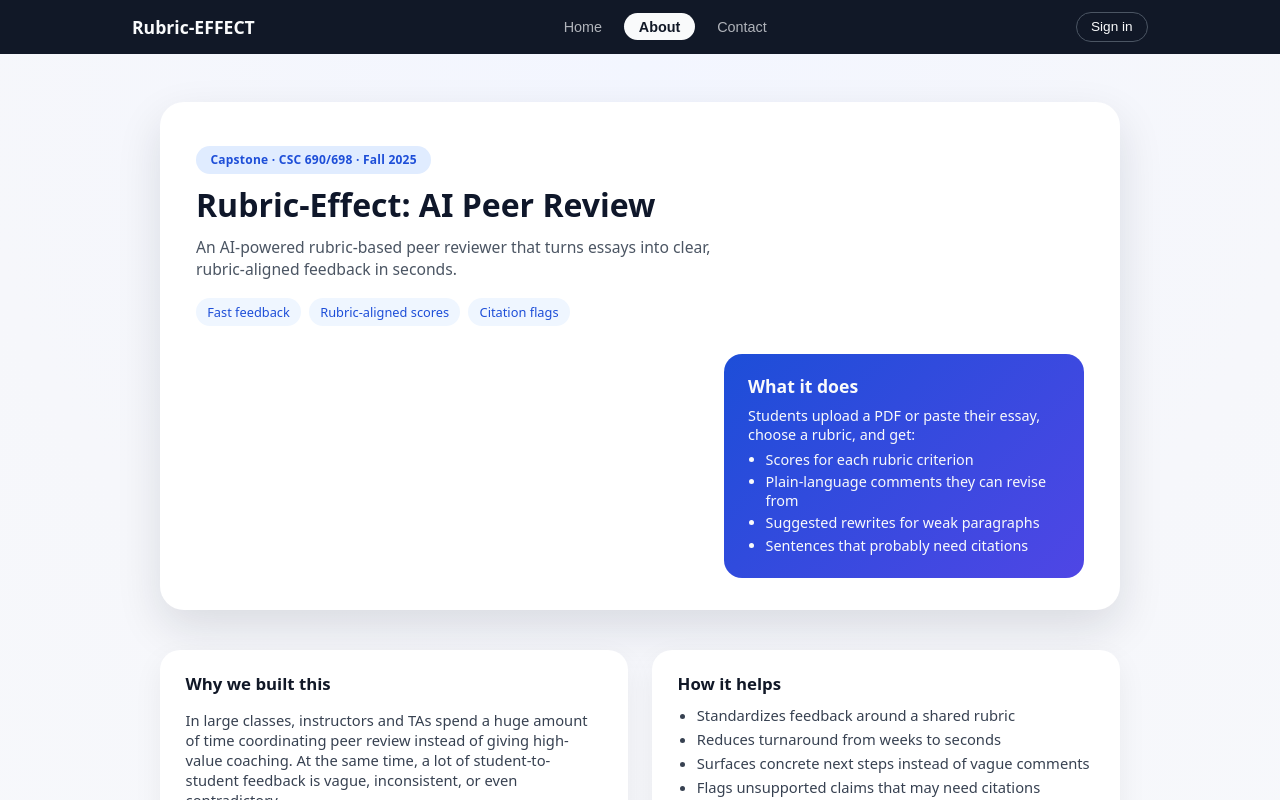
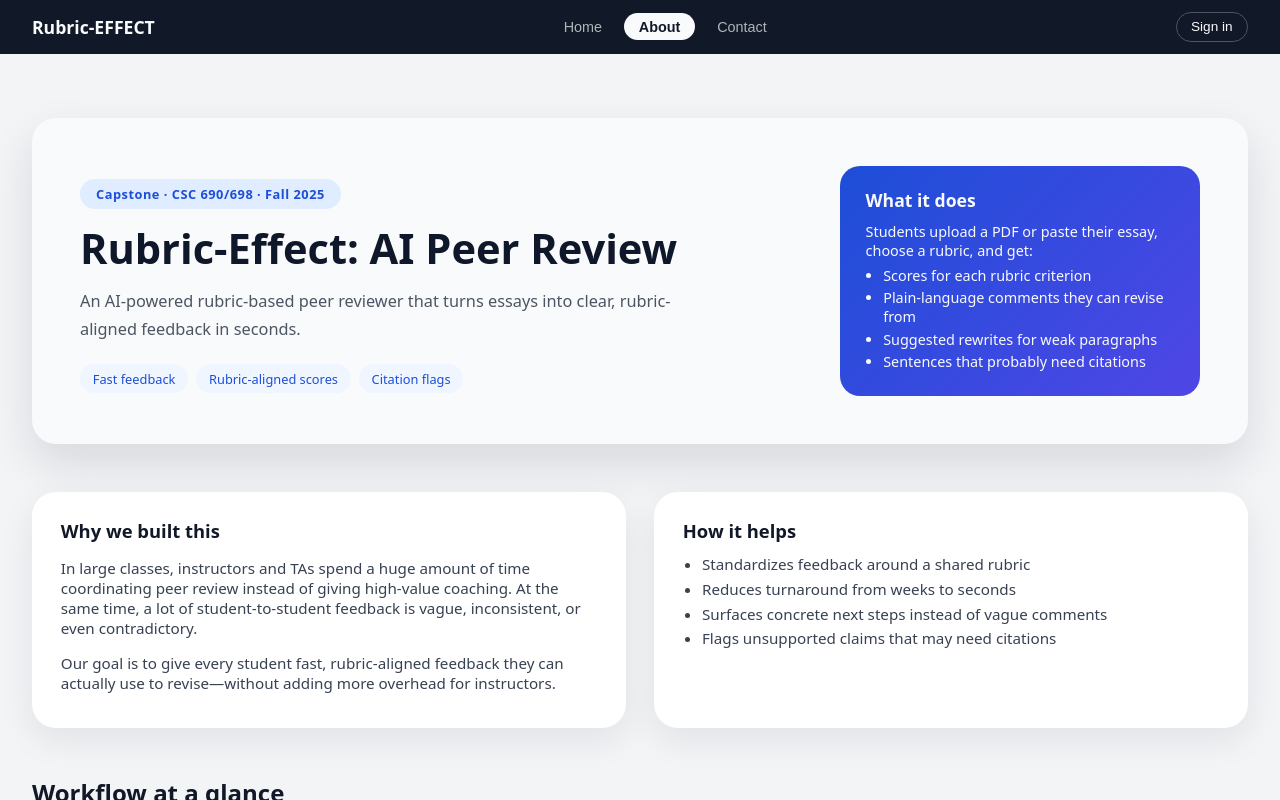
Before and after one commit to meetpatel181103/Rubric-Effect-AI_peer_review_CSC690, a React (Vite) app in the folder frontend/ai-peer-review-frontend/: page / in a window 1280 px wide. Both pictures are taken after a click on the button "About". Shown: the top 800 px of the page. Built offline with nearby package versions, Linux system fonts and the light colour scheme.

Commit message:
Fixed css

```diff
--- a/frontend/ai-peer-review-frontend/src/App.css
+++ b/frontend/ai-peer-review-frontend/src/App.css
@@ -20,28 +20,55 @@
 
 .nav-inner {
 	width: 100%;
-	max-width: 1080px;
+	max-width: 1400px; /* match your site width */
 	margin: 0 auto;
 	padding: 0.75rem 2rem;
 	display: flex;
 	align-items: center;
-	justify-content: space-between;
 	gap: 1.5rem;
 }
 
+/* Make the logo stick fully left */
 .nav-logo {
 	font-weight: 600;
 	font-size: 1.1rem;
+	margin-right: auto; /* ⬅ pushes everything else to the right */
 }
 
+/* Center nav links by removing flex:1 and using auto margins */
 .nav-links {
 	display: flex;
 	gap: 0.5rem;
-	flex: 1;
-	justify-content: center;
+	margin: 0 auto; /* ⬅ centers the middle cluster */
 }
 
-/* Works for both <button> and <a> with className="nav-link" */
+/* Sign in stays fully right */
+.nav-signin {
+	margin-left: auto; /* ⬅ pushes this button completely right */
+	border: 1px solid #4b5563;
+	background: transparent;
+	color: #f9fafb;
+	border-radius: 999px;
+	padding: 0.4rem 0.9rem;
+	font-size: 0.85rem;
+	cursor: pointer;
+	transition: background-color 0.15s ease, color 0.15s ease,
+		border-color 0.15s ease;
+}
+
+.nav-signin:hover {
+	background-color: #e5e7eb;
+	color: #111827;
+	border-color: transparent;
+}
+
+.nav-signin-active {
+	background-color: #e5e7eb;
+	color: #111827;
+	border-color: transparent;
+}
+
+/* unchanged nav-link styles */
 .nav-link {
 	background: transparent;
 	border: none;
@@ -69,35 +96,6 @@
 	color: #111827;
 	opacity: 1;
 	font-weight: 600;
-}
-
-.nav-link:focus-visible {
-	outline: 2px solid #3b82f6;
-	outline-offset: 2px;
-}
-
-.nav-signin {
-	border: 1px solid #4b5563;
-	background: transparent;
-	color: #f9fafb;
-	border-radius: 999px;
-	padding: 0.4rem 0.9rem;
-	font-size: 0.85rem;
-	cursor: pointer;
-	transition: background-color 0.15s ease, color 0.15s ease,
-		border-color 0.15s ease;
-}
-
-.nav-signin:hover {
-	background-color: #e5e7eb;
-	color: #111827;
-	border-color: transparent;
-}
-
-.nav-signin-active {
-	background-color: #e5e7eb;
-	color: #111827;
-	border-color: transparent;
 }
 
 /* ───────── HERO / JUMBOTRON ───────── */
@@ -642,14 +640,9 @@
 /* === ABOUT PAGE STYLES ========================================= */
 
 .about-page {
-	min-height: 100vh;
-	padding: 3rem 1.5rem 4rem;
-	background: radial-gradient(
-		circle at top,
-		#f3f6ff 0,
-		#f6f7fb 40%,
-		#f8fafc 100%
-	);
+	min-height: calc(100vh - 56px); /* account for navbar */
+	padding: 4rem 2rem 4.5rem;
+	background: #f3f4f6;
 	display: flex;
 	justify-content: center;
 	box-sizing: border-box;
@@ -657,61 +650,62 @@
 
 .about-container {
 	width: 100%;
-	max-width: 960px;
+	max-width: 1400px; /* match hero / rubrics / upload */
 }
 
 /* Hero section */
 
 .about-hero {
 	display: flex;
-	flex-direction: column;
-	gap: 1.75rem;
-	padding: 2rem 2.25rem;
-	border-radius: 24px;
-	background: #ffffff;
-	box-shadow: 0 18px 45px rgba(15, 23, 42, 0.12);
-	margin-bottom: 2.5rem;
+	flex-direction: row;
+	gap: 2.5rem;
+	padding: 3rem 3rem;
+	border-radius: 1.5rem;
+	background: #f9fafb;
+	box-shadow: 0 20px 45px rgba(15, 23, 42, 0.12);
+	margin-bottom: 3rem;
 }
 
 .about-hero-text {
-	max-width: 540px;
+	max-width: 640px;
 }
 
 .about-pill {
 	display: inline-block;
-	font-size: 0.75rem;
-	padding: 0.35rem 0.9rem;
+	font-size: 0.8rem;
+	padding: 0.4rem 1rem;
 	border-radius: 999px;
 	background: #e0ecff;
 	color: #1d4ed8;
 	font-weight: 600;
-	letter-spacing: 0.02em;
-	margin-bottom: 0.75rem;
+	letter-spacing: 0.04em;
+	margin-bottom: 0.9rem;
 }
 
 .about-title {
-	font-size: 2rem;
+	font-size: clamp(2rem, 3vw + 1rem, 2.6rem); /* similar to hero-title */
 	line-height: 1.2;
-	margin: 0 0 0.75rem;
+	margin: 0 0 0.9rem;
 	color: #0f172a;
 }
 
 .about-subtitle {
 	margin: 0;
 	color: #4b5563;
-	font-size: 0.98rem;
+	font-size: 1.02rem;
+	line-height: 1.7;
 }
 
 .about-hero-tags {
 	display: flex;
 	flex-wrap: wrap;
 	gap: 0.5rem;
-	margin-top: 1.1rem;
+	margin-top: 1.3rem;
 }
 
 .about-hero-tags span {
 	font-size: 0.8rem;
-	padding: 0.3rem 0.7rem;
+	padding: 0.35rem 0.8rem;
 	border-radius: 999px;
 	background: #eff6ff;
 	color: #1d4ed8;
@@ -722,15 +716,15 @@
 .about-hero-card {
 	margin-left: auto;
 	max-width: 360px;
-	padding: 1.25rem 1.5rem;
-	border-radius: 18px;
+	padding: 1.4rem 1.6rem;
+	border-radius: 1.25rem;
 	background: linear-gradient(135deg, #1d4ed8, #4f46e5);
 	color: #f9fafb;
 	font-size: 0.9rem;
 }
 
 .about-hero-card h2 {
-	margin: 0 0 0.5rem;
+	margin: 0 0 0.6rem;
 	font-size: 1.1rem;
 }
 
@@ -747,45 +741,33 @@
 	margin-bottom: 0.2rem;
 }
 
-/* On smaller screens, stack hero vertically */
-@media (max-width: 768px) {
-	.about-hero {
-		padding: 1.5rem 1.4rem;
-	}
-
-	.about-hero-card {
-		margin-left: 0;
-		margin-top: 1rem;
-	}
-}
-
 /* Problem / solution cards */
 
 .about-grid {
 	display: grid;
 	grid-template-columns: repeat(2, minmax(0, 1fr));
-	gap: 1.5rem;
-	margin-bottom: 2.5rem;
+	gap: 1.75rem;
+	margin-bottom: 3rem;
 }
 
 .about-card {
 	background: #ffffff;
-	border-radius: 20px;
-	padding: 1.4rem 1.6rem;
-	box-shadow: 0 10px 30px rgba(15, 23, 42, 0.06);
-	font-size: 0.92rem;
+	border-radius: 1.5rem;
+	padding: 1.6rem 1.8rem;
+	box-shadow: 0 12px 35px rgba(15, 23, 42, 0.08);
+	font-size: 0.95rem;
 	color: #374151;
 }
 
 .about-card h3 {
 	margin-top: 0;
-	margin-bottom: 0.6rem;
-	font-size: 1.05rem;
+	margin-bottom: 0.7rem;
+	font-size: 1.15rem;
 	color: #111827;
 }
 
 .about-card p {
-	margin-bottom: 0.55rem;
+	margin-bottom: 0.6rem;
 }
 
 .about-list {
@@ -794,25 +776,18 @@
 }
 
 .about-list li {
-	margin-bottom: 0.25rem;
-}
-
-/* Stack cards on small screens */
-@media (max-width: 768px) {
-	.about-grid {
-		grid-template-columns: 1fr;
-	}
+	margin-bottom: 0.3rem;
 }
 
 /* Sections */
 
 .about-section {
-	margin-bottom: 2.5rem;
+	margin-bottom: 3rem;
 }
 
 .about-section-title {
-	font-size: 1.2rem;
-	margin-bottom: 1rem;
+	font-size: 1.5rem;
+	margin-bottom: 1.1rem;
 	color: #111827;
 }
 
@@ -821,21 +796,21 @@
 .about-steps {
 	display: grid;
 	grid-template-columns: repeat(4, minmax(0, 1fr));
-	gap: 1rem;
+	gap: 1.2rem;
 }
 
 .about-step {
 	background: #ffffff;
-	border-radius: 18px;
-	padding: 1rem 1.1rem;
-	box-shadow: 0 8px 24px rgba(15, 23, 42, 0.05);
+	border-radius: 1.4rem;
+	padding: 1.1rem 1.2rem;
+	box-shadow: 0 10px 30px rgba(15, 23, 42, 0.06);
 	font-size: 0.9rem;
 	color: #374151;
 }
 
 .about-step h4 {
-	margin: 0.3rem 0 0.25rem;
-	font-size: 0.95rem;
+	margin: 0.4rem 0 0.3rem;
+	font-size: 0.98rem;
 	color: #111827;
 }
 
@@ -843,8 +818,8 @@
 	display: inline-flex;
 	align-items: center;
 	justify-content: center;
-	width: 1.7rem;
-	height: 1.7rem;
+	width: 1.8rem;
+	height: 1.8rem;
 	border-radius: 999px;
 	background: #e0ecff;
 	color: #1d4ed8;
@@ -852,66 +827,79 @@
 	font-weight: 600;
 }
 
-/* Steps responsive */
-@media (max-width: 900px) {
-	.about-steps {
-		grid-template-columns: repeat(2, minmax(0, 1fr));
-	}
-}
-@media (max-width: 640px) {
-	.about-steps {
-		grid-template-columns: 1fr;
-	}
-}
-
 /* Team */
 
 .about-team {
 	display: grid;
 	grid-template-columns: repeat(3, minmax(0, 1fr));
-	gap: 1.25rem;
+	gap: 1.4rem;
 }
 
 .about-team-member {
 	background: #ffffff;
-	border-radius: 18px;
-	padding: 1.1rem 1.2rem;
-	box-shadow: 0 8px 24px rgba(15, 23, 42, 0.04);
+	border-radius: 1.4rem;
+	padding: 1.2rem 1.3rem;
+	box-shadow: 0 10px 30px rgba(15, 23, 42, 0.06);
 	font-size: 0.9rem;
 	color: #374151;
 }
 
 .about-team-member h4 {
-	margin: 0 0 0.2rem;
-	font-size: 1rem;
+	margin: 0 0 0.25rem;
+	font-size: 1.02rem;
 	color: #111827;
 }
 
 .about-team-role {
-	margin: 0 0 0.4rem;
+	margin: 0 0 0.45rem;
 	font-size: 0.8rem;
 	text-transform: uppercase;
 	letter-spacing: 0.05em;
 	color: #6b7280;
 }
 
-@media (max-width: 900px) {
+/* Footer note */
+
+.about-footer-note {
+	font-size: 0.86rem;
+	color: #6b7280;
+	text-align: center;
+}
+
+/* Responsive */
+
+@media (max-width: 1024px) {
+	.about-hero {
+		flex-direction: column;
+		padding: 2.4rem 2rem;
+	}
+
+	.about-hero-card {
+		margin-left: 0;
+		max-width: 100%;
+	}
+
+	.about-grid {
+		grid-template-columns: 1fr;
+	}
+
 	.about-team {
 		grid-template-columns: repeat(2, minmax(0, 1fr));
 	}
 }
+
 @media (max-width: 640px) {
+	.about-page {
+		padding: 3.2rem 1.25rem 3.5rem;
+	}
+
+	.about-hero {
+		padding: 2rem 1.6rem;
+	}
+
 	.about-team {
 		grid-template-columns: 1fr;
 	}
-}
-
-/* Footer note */
-
-.about-footer-note {
-	font-size: 0.85rem;
-	color: #6b7280;
-	text-align: center;
 }
 
 /* === CONTACT SECTION ====================================== */
@@ -1072,7 +1060,7 @@
 
 .contact-section {
 	width: 100%;
-	padding: 4rem 1.5rem 4.5rem;
+	padding: 4rem 2rem 4.5rem;
 	display: flex;
 	justify-content: center;
 	background: #f3f4f6;
@@ -1080,10 +1068,10 @@
 
 .contact-container {
 	width: 100%;
-	max-width: 1100px;
+	max-width: 1400px; /* match home */
 	display: grid;
 	grid-template-columns: minmax(0, 1.4fr) minmax(0, 1fr);
-	gap: 2rem;
+	gap: 2.25rem;
 }
 
 /* Left side */
@@ -1091,52 +1079,53 @@
 .contact-info {
 	background: #ffffff;
 	border-radius: 1.5rem;
-	padding: 2rem 2.25rem;
-	box-shadow: 0 16px 40px rgba(15, 23, 42, 0.12);
+	padding: 2.5rem 2.8rem;
+	box-shadow: 0 20px 45px rgba(15, 23, 42, 0.12);
 }
 
 .contact-title {
 	margin-top: 0;
-	margin-bottom: 0.5rem;
-	font-size: 1.6rem;
+	margin-bottom: 0.7rem;
+	font-size: 1.9rem;
 	color: #0f172a;
 }
 
 .contact-subtitle {
 	margin-top: 0;
-	margin-bottom: 1.5rem;
-	font-size: 0.98rem;
+	margin-bottom: 1.6rem;
+	font-size: 1.02rem;
 	color: #4b5563;
+	line-height: 1.7;
 }
 
 .contact-cards {
 	display: grid;
 	grid-template-columns: minmax(0, 1fr);
-	gap: 1rem;
+	gap: 1.1rem;
 }
 
 .contact-card {
 	background: #f9fafb;
-	border-radius: 1rem;
-	padding: 1rem 1.1rem;
-	font-size: 0.9rem;
+	border-radius: 1.25rem;
+	padding: 1.15rem 1.3rem;
+	font-size: 0.95rem;
 	color: #374151;
 }
 
 .contact-card h3 {
 	margin-top: 0;
-	margin-bottom: 0.4rem;
-	font-size: 1rem;
+	margin-bottom: 0.5rem;
+	font-size: 1.05rem;
 	color: #111827;
 }
 
 .contact-list {
 	margin: 0.4rem 0 0;
-	padding-left: 1.1rem;
+	padding-left: 1.2rem;
 }
 
 .contact-list li {
-	margin-bottom: 0.15rem;
+	margin-bottom: 0.2rem;
 }
 
 /* Right side: form */
@@ -1145,30 +1134,30 @@
 	background: #020617;
 	color: #e5e7eb;
 	border-radius: 1.5rem;
-	padding: 2rem 2.1rem;
-	box-shadow: 0 16px 40px rgba(15, 23, 42, 0.6);
+	padding: 2.3rem 2.5rem;
+	box-shadow: 0 22px 55px rgba(15, 23, 42, 0.8);
 	display: flex;
 	flex-direction: column;
-	gap: 0.75rem;
+	gap: 0.8rem;
 }
 
 .contact-form-title {
-	margin: 0 0 0.75rem;
-	font-size: 1.1rem;
+	margin: 0 0 0.6rem;
+	font-size: 1.25rem;
 }
 
 .contact-label {
 	display: flex;
 	flex-direction: column;
-	gap: 0.25rem;
+	gap: 0.3rem;
 	font-size: 0.85rem;
 }
 
 .contact-input,
 .contact-textarea {
-	border-radius: 0.75rem;
+	border-radius: 0.85rem;
 	border: 1px solid #4b5563;
-	padding: 0.6rem 0.75rem;
+	padding: 0.65rem 0.8rem;
 	background: #020617;
 	color: #e5e7eb;
 	font-size: 0.9rem;
@@ -1183,17 +1172,17 @@
 .contact-input:focus,
 .contact-textarea:focus {
 	border-color: #3b82f6;
-	box-shadow: 0 0 0 1px rgba(59, 130, 246, 0.5);
+	box-shadow: 0 0 0 1px rgba(59, 130, 246, 0.6);
 }
 
 .contact-submit {
-	margin-top: 0.75rem;
+	margin-top: 0.9rem;
 	border: none;
 	border-radius: 999px;
-	padding: 0.7rem 1.4rem;
+	padding: 0.7rem 1.5rem;
 	background: #2563eb;
 	color: #f9fafb;
-	font-size: 0.95rem;
+	font-size: 0.96rem;
 	font-weight: 500;
 	cursor: pointer;
 }
@@ -1203,7 +1192,7 @@
 }
 
 .contact-note {
-	margin: 0.6rem 0 0;
+	margin: 0.7rem 0 0;
 	font-size: 0.8rem;
 	color: #9ca3af;
 }
@@ -1222,17 +1211,26 @@
 	}
 }
 
+@media (max-width: 640px) {
+	.contact-section {
+		padding: 3.2rem 1.25rem 3.5rem;
+	}
+
+	.contact-info {
+		padding: 2rem 1.7rem;
+	}
+
+	.contact-form {
+		padding: 2rem 1.7rem;
+	}
+}
+
 /* === SIGN-IN PAGE ========================================= */
 
 .signin-page {
-	min-height: calc(100vh - 56px); /* account for navbar height */
-	padding: 4rem 1.5rem 4.5rem;
-	background: radial-gradient(
-		circle at top,
-		#f3f6ff 0,
-		#f6f7fb 40%,
-		#f8fafc 100%
-	);
+	min-height: calc(100vh - 56px);
+	padding: 4rem 2rem 4.5rem;
+	background: #f3f4f6;
 	display: flex;
 	justify-content: center;
 	box-sizing: border-box;
@@ -1240,7 +1238,7 @@
 
 .signin-container {
 	width: 100%;
-	max-width: 1100px;
+	max-width: 1400px; /* match home */
 	display: grid;
 	grid-template-columns: minmax(0, 1.4fr) minmax(0, 1fr);
 	gap: 2.25rem;
@@ -1251,19 +1249,19 @@
 .signin-info {
 	background: #ffffff;
 	border-radius: 1.5rem;
-	padding: 2.25rem 2.5rem;
-	box-shadow: 0 18px 45px rgba(15, 23, 42, 0.12);
+	padding: 2.5rem 2.8rem;
+	box-shadow: 0 20px 45px rgba(15, 23, 42, 0.12);
 }
 
 .signin-title {
-	margin: 0 0 0.75rem;
-	font-size: 1.8rem;
+	margin: 0 0 0.8rem;
+	font-size: 1.9rem;
 	color: #0f172a;
 }
 
 .signin-subtitle {
-	margin: 0 0 1.5rem;
-	font-size: 0.98rem;
+	margin: 0 0 1.6rem;
+	font-size: 1.02rem;
 	color: #4b5563;
 	line-height: 1.7;
 }
@@ -1271,7 +1269,7 @@
 .signin-list {
 	margin: 0 0 1.5rem;
 	padding-left: 1.2rem;
-	font-size: 0.92rem;
+	font-size: 0.95rem;
 	color: #374151;
 }
 
@@ -1283,7 +1281,7 @@
 	border-radius: 999px;
 	border: 1px solid #d1d5db;
 	background: #f9fafb;
-	padding: 0.6rem 1.3rem;
+	padding: 0.6rem 1.35rem;
 	font-size: 0.9rem;
 	color: #111827;
 	cursor: pointer;
@@ -1301,14 +1299,14 @@
 	background: #020617;
 	color: #e5e7eb;
 	border-radius: 1.5rem;
-	padding: 2.1rem 2.3rem;
-	box-shadow: 0 22px 55px rgba(15, 23, 42, 0.75);
+	padding: 2.3rem 2.5rem;
+	box-shadow: 0 22px 55px rgba(15, 23, 42, 0.85);
 	display: flex;
 	flex-direction: column;
 }
 
 .signin-card-title {
-	margin: 0 0 0.4rem;
+	margin: 0 0 0.5rem;
 	font-size: 1.25rem;
 }
 
@@ -1321,20 +1319,20 @@
 .signin-form {
 	display: flex;
 	flex-direction: column;
-	gap: 0.75rem;
+	gap: 0.8rem;
 }
 
 .signin-label {
 	display: flex;
 	flex-direction: column;
 	gap: 0.3rem;
-	font-size: 0.83rem;
+	font-size: 0.85rem;
 }
 
 .signin-input {
-	border-radius: 0.75rem;
+	border-radius: 0.85rem;
 	border: 1px solid #4b5563;
-	padding: 0.6rem 0.75rem;
+	padding: 0.65rem 0.8rem;
 	background: #020617;
 	color: #e5e7eb;
 	font-size: 0.9rem;
@@ -1384,13 +1382,13 @@
 }
 
 .signin-submit {
-	margin-top: 0.9rem;
+	margin-top: 0.95rem;
 	border: none;
 	border-radius: 999px;
-	padding: 0.7rem 1.4rem;
+	padding: 0.75rem 1.6rem;
 	background: #2563eb;
 	color: #f9fafb;
-	font-size: 0.95rem;
+	font-size: 0.96rem;
 	font-weight: 500;
 	cursor: pointer;
 }
@@ -1400,8 +1398,8 @@
 }
 
 .signin-disclaimer {
-	margin: 0.6rem 0 0;
-	font-size: 0.78rem;
+	margin: 0.7rem 0 0;
+	font-size: 0.8rem;
 	color: #9ca3af;
 }
 
@@ -1420,11 +1418,15 @@
 }
 
 @media (max-width: 640px) {
+	.signin-page {
+		padding: 3.2rem 1.25rem 3.5rem;
+	}
+
 	.signin-info {
-		padding: 1.75rem 1.6rem;
+		padding: 2rem 1.7rem;
 	}
 
 	.signin-card {
-		padding: 1.8rem 1.6rem;
+		padding: 2rem 1.7rem;
 	}
 }
```
Also changed, not shown: 1 other file (tests, documents, lock files or other folders).
